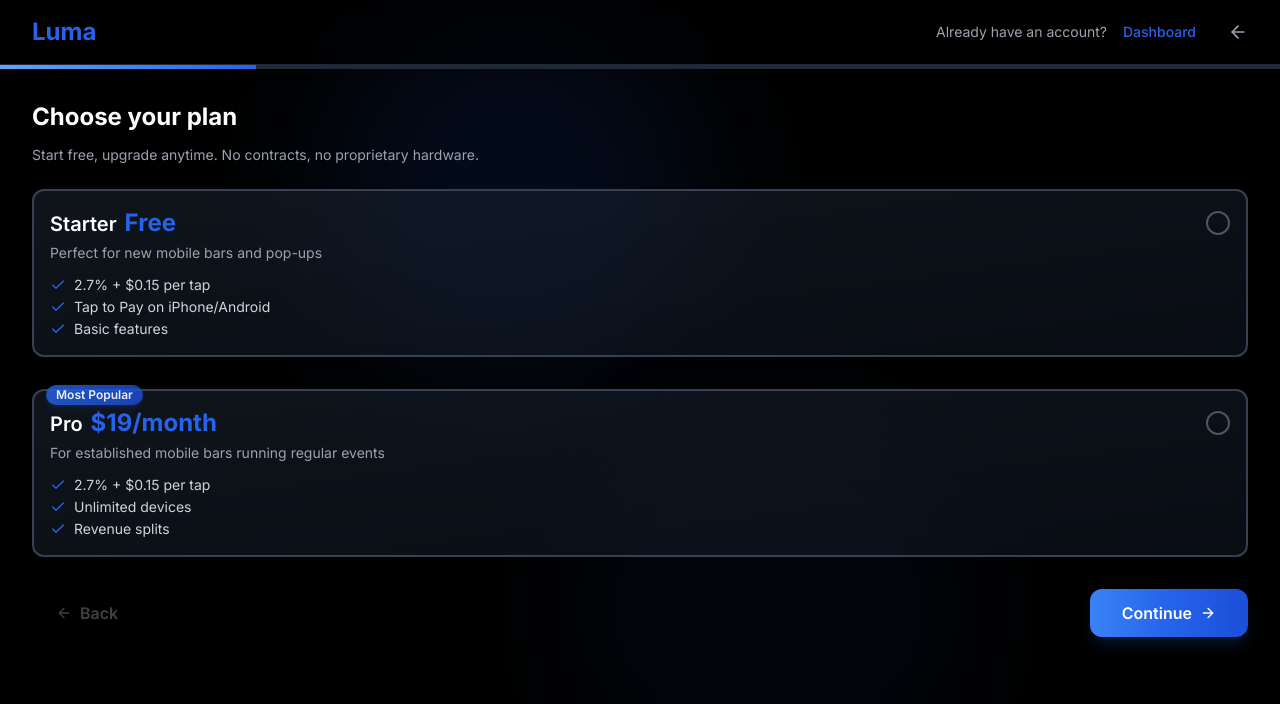
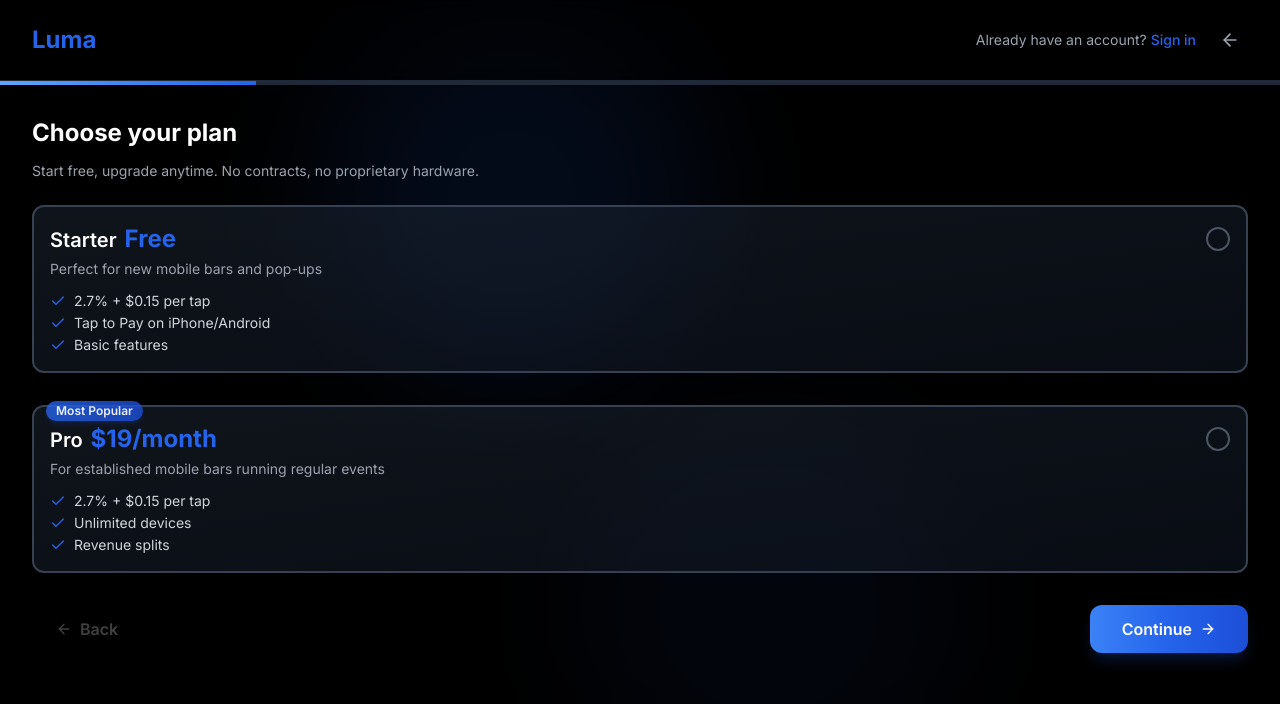
Before and after one commit to ctrl-luma/Luma-Marketing, a Next.js app: page /get-started in a window 1280 px wide. Shown: the top 704 px of the page. Built offline with nearby package versions, Linux system fonts and the light colour scheme; no server answers.

Commit message:
updated nav bar on get started screen to match main positioning

```diff
--- a/app/get-started/page.tsx
+++ b/app/get-started/page.tsx
@@ -347,21 +347,19 @@
       <div className="relative z-10">
         {/* Header */}
         <header className="border-b border-gray-800 bg-black/50 backdrop-blur-sm">
-          <div className="container py-3 sm:py-4 flex items-center justify-between">
+          <div className="container mx-auto px-4 sm:px-6 lg:px-8 h-16 sm:h-20 flex items-center justify-between">
             <Link href="/" className="flex items-center">
-              <span className="text-xl sm:text-2xl font-bold text-primary">Luma</span>
+              <span className="text-2xl font-bold text-primary">Luma</span>
             </Link>
-            <div className="flex items-center gap-2 sm:gap-4">
-              <span className="hidden sm:inline text-sm text-gray-400">
-                Already have an account?
-              </span>
+            <div className="flex items-center gap-3 sm:gap-4">
               <a
                 href={process.env.NEXT_PUBLIC_DASHBOARD_URL || '/dashboard'}
-                className="text-xs sm:text-sm font-medium text-primary hover:text-primary-400 transition-colors"
+                className="text-sm text-gray-400 hover:text-white transition-colors"
               >
-                Dashboard
+                <span className="hidden sm:inline">Already have an account? </span>
+                <span className="font-medium text-primary hover:text-primary-400">Sign in</span>
               </a>
-              <Link href="/" className="text-gray-400 hover:text-white transition-colors ml-2 sm:ml-4">
+              <Link href="/" className="p-2 text-gray-400 hover:text-white hover:bg-gray-800 rounded-lg transition-colors">
                 <ArrowLeft className="h-4 w-4 sm:h-5 sm:w-5" />
               </Link>
             </div>
--- a/app/globals.css
+++ b/app/globals.css
@@ -97,6 +97,7 @@
   scroll-behavior: smooth;
   scrollbar-color: #374151 #111827;
   scrollbar-width: thin;
+  overflow-y: scroll; /* Prevent layout shift from scrollbar appearing/disappearing */
 }
 
 /* Custom scrollbar for webkit browsers */
```
